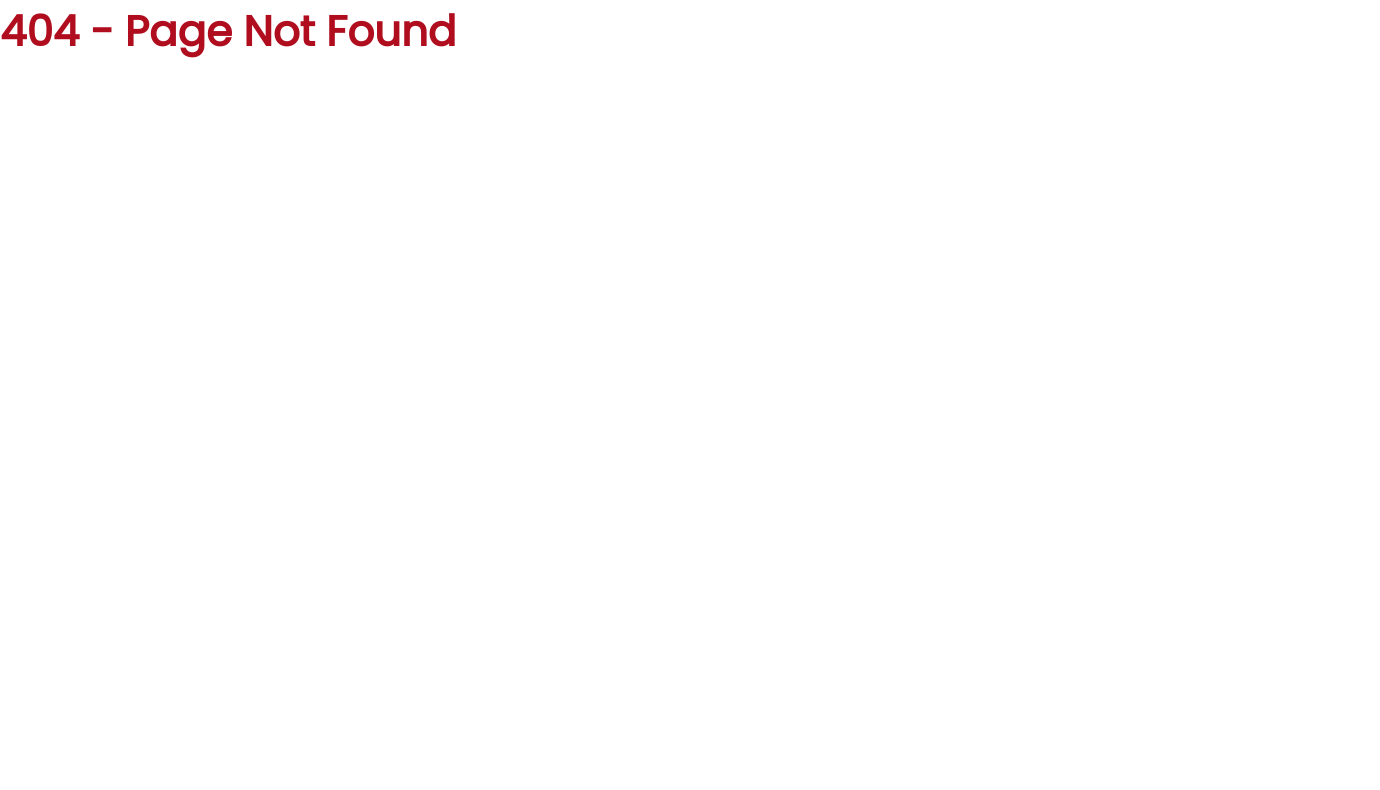
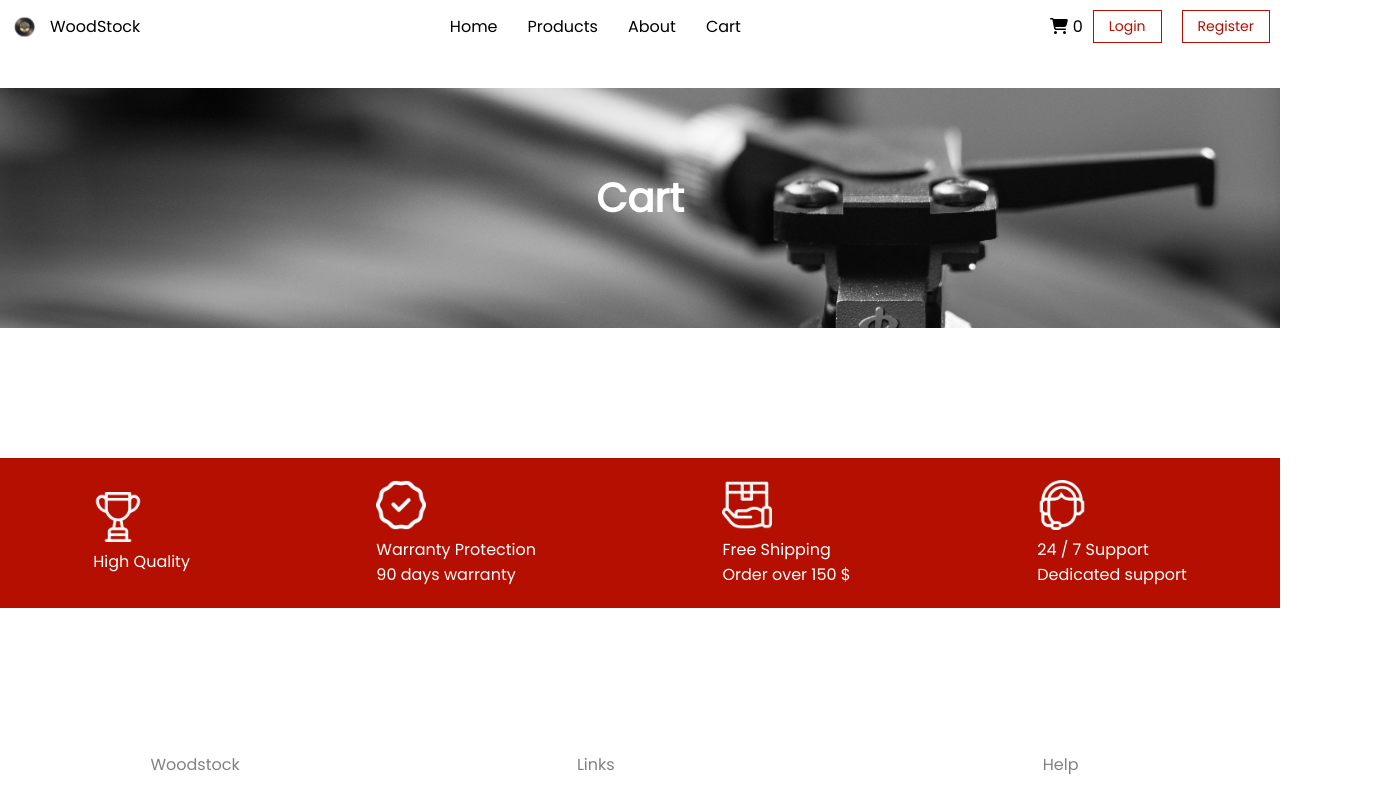
Before and after one commit to Osvaldo1408exe/Woodstock-Store, a React (Vite) app: page /cart in a window 1280 px wide. Before the commit this address had no page. Shown: the top 790 px of the page, 1380 px wide, since content can reach past the window. Built offline with nearby package versions, Linux system fonts and the light colour scheme.

Commit message:
feat: gerenciamento de estado funcional

```diff
--- a/src/App.jsx
+++ b/src/App.jsx
@@ -3,21 +3,26 @@ import { BrowserRouter as Router, Routes, Route, Link } from "react-router-dom";
 import Home from "./pages/home/home";
 import Products from "./pages/products/products";
 import Item from "./pages/item/item";
+import { CartProvider } from './context/CartContext';
+import Cart from "./pages/cart";
 
 const About = () => <h1>About Page</h1>;
 const NotFound = () => <h1>404 - Page Not Found</h1>;
 
 const App = () => {
   return (
+    <CartProvider>
       <Router>
         <Routes>
           <Route path="/" element={<Home />} />
           <Route path="/products" element={<Products />} />
           <Route path="/products/:id" element={<Item />} />
+          <Route path="/cart" element={<Cart />} />
           <Route path="/about" element={<About />} />
           <Route path="*" element={<NotFound />} />
         </Routes>
       </Router>
+    </CartProvider>
   );
 };
 
--- a/src/components/cards/singleCards/index.jsx
+++ b/src/components/cards/singleCards/index.jsx
@@ -2,7 +2,6 @@ import { Link } from 'react-router-dom'
 import Styles from'./Component.module.css'
 
 export default function SingleCards(props) {
-    console.log(props);
     return (
         <>
             <div className={Styles.card}>
--- a/src/components/header/Component.module.css
+++ b/src/components/header/Component.module.css
@@ -82,6 +82,11 @@
   cursor: pointer;
 }
 
+.cart{
+  margin-right: 5px;
+  margin: auto;
+}
+
 /* Estilos para telas menores */
 @media (max-width: 768px) {
   .navbarMenu {
--- a/src/components/header/index.jsx
+++ b/src/components/header/index.jsx
@@ -1,7 +1,9 @@
 import React, { useState } from 'react';
 import { FontAwesomeIcon } from '@fortawesome/react-fontawesome';
-import { faBars, faTimes } from '@fortawesome/free-solid-svg-icons';
+import { faBars, faCartShopping, faTimes } from '@fortawesome/free-solid-svg-icons';
 import Styles from './Component.module.css';
+import {useCart} from '../../context/CartContext';
+import { Link } from 'react-router-dom';
 
 export default function Header() {
     const [menuAberto, setMenuAberto] = useState(false);
@@ -9,6 +11,8 @@ export default function Header() {
     const alternarMenu = () => {
         setMenuAberto(!menuAberto);
     };
+
+    const { cart } = useCart();
 
     return (
         <header>
@@ -21,9 +25,12 @@ export default function Header() {
                     <li><a href="/">Home</a></li>
                     <li><a href="/products">Products</a></li>
                     <li><a href="/about">About</a></li>
-                    <li><a href="/contact">Contact</a></li>
+                    <li><a href="/Cart">Cart</a></li>
                 </ul>
                 <div className={Styles.navbarButtons}>
+                    <div className={Styles.cart}>
+                        <Link to="/Cart"><FontAwesomeIcon icon={faCartShopping} /> {cart.length}</Link>
+                    </div>
                     <button className={`${Styles.btn} ${Styles.login}`}>Login</button>
                     <button className={`${Styles.btn} ${Styles.register}`}>Register</button>
                 </div>
--- a/src/components/productPanel/index.jsx
+++ b/src/components/productPanel/index.jsx
@@ -1,11 +1,27 @@
 import Styles from './Component.module.css'
-import { Link, Links } from 'react-router-dom'
+import { Link } from 'react-router-dom'
+import {useCart} from '../../context/CartContext';
+
 
 
 export default function ProductPanel(props) {
+
+    const { addToCart } = useCart();
+
+    const item = {
+        id: props.id,
+        img: props.img,
+        album: props.album,
+        band: props.band,
+        price: props.price,
+        description: props.description,
+        genre: props.genre,
+    };
+
+
     return (
         <div className={Styles.container}>
-            <img src={props.img} alt="Vinyl Record" className={Styles.image} />
+            <img src={props.img} alt="Album" className={Styles.image} />
             <div className={Styles.infoContainer}>
                 <div className={Styles.infoCard}>
                     <h1>{props.album}</h1>
@@ -20,7 +36,7 @@ export default function ProductPanel(props) {
                 <div className={Styles.buttons}>
                     <Link to={props.LinkCart} className={Styles.buyBtn}><button className={Styles.buyBtn}>Buy Now</button></Link>
 
-                    <button className={Styles.cartBtn}>Add to Cart</button>
+                    <button className={Styles.cartBtn}  onClick={() => addToCart(item)}>Add to Cart</button>
                 </div>
             </div>
         </div>
--- /dev/null
+++ b/src/context/CartContext.jsx
@@ -0,0 +1,35 @@
+// context/CarrinhoContext.js
+import React, { createContext, useState, useContext } from 'react';
+
+// Cria o contexto
+const CartContext = createContext();
+
+// Provedor do contexto
+export const CartProvider = ({ children }) => {
+    const [cart, setCart] = useState([]);  // Estado para armazenar os itens
+
+    // adiciona um item ao carrinho
+    const addToCart = (product) => {
+        setCart((prevCart) => {
+            const updatedCart = [...prevCart, product];
+            console.log("Item adicionado ao carrinho:", updatedCart);
+            return updatedCart;  // Retorna o estado atualizado
+        });
+    };
+
+
+    // remove um item do carrinho
+    const removeFromCart = (productId) => {
+        setCart(prevCart => prevCart.filter(item => item.id !== productId));
+    };
+
+    return (
+        <CartContext.Provider value={{ cart, addToCart, removeFromCart }}>
+            {children}
+        </CartContext.Provider>
+    );
+};
+
+export const useCart = () => {
+    return useContext(CartContext);
+};
--- /dev/null
+++ b/src/pages/cart/index.jsx
@@ -0,0 +1,25 @@
+import Styles from './Component.module.css'
+
+import Header from "../../components/header";
+import Footer from "../../components/footer";
+import Benefits from "../../components/benefits";
+
+import TemplateBanner from "./../../components/banners/templateBanner";
+
+
+
+export default function Cart() {
+    return (
+       <>
+        <Header/>
+        <TemplateBanner
+            img="/banners/backgroundB&W.jpg"
+            title="Cart"
+        />
+        <Benefits/>
+
+
+        <Footer/>
+       </>
+    )
+}
--- a/src/pages/item/item.jsx
+++ b/src/pages/item/item.jsx
@@ -19,20 +19,19 @@ export default function Item() {
         <>
             <Header />
             <ItemBar album={item.album} />
-            <ProductPanel
+            <ProductPanel key={item.id}
+            id={item.id}
             img={item.photoPath}
             album={item.album}
             band={item.band}
             price={item.price}
             description={item.summary}
             genre={item.genre}
-            //link para ir para o carrinho
-            LinkCart={"/"}
             />
 
             <h2 style={{ marginLeft: "40px", marginTop: "180px" }}>Related Products</h2>
             <Marquee pauseOnHover={true} pauseOnClick={true} speed={50}>
-                {data.map(item => (  // Usando 'data' para mapear os produtos
+                {data.map(item => (
                     <SingleCards
                         key={item.id}
                         id={item.id}
```
Also changed, not shown: src/pages/cart/Component.module.css (added). Lines whose indentation alone changed are shown as unchanged.
